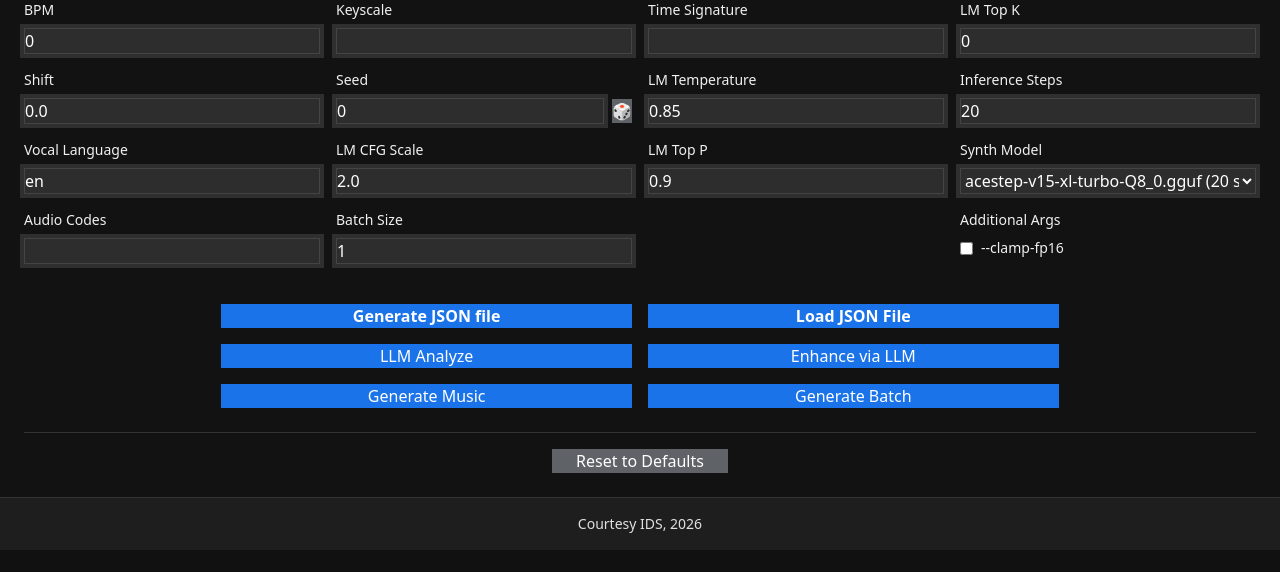
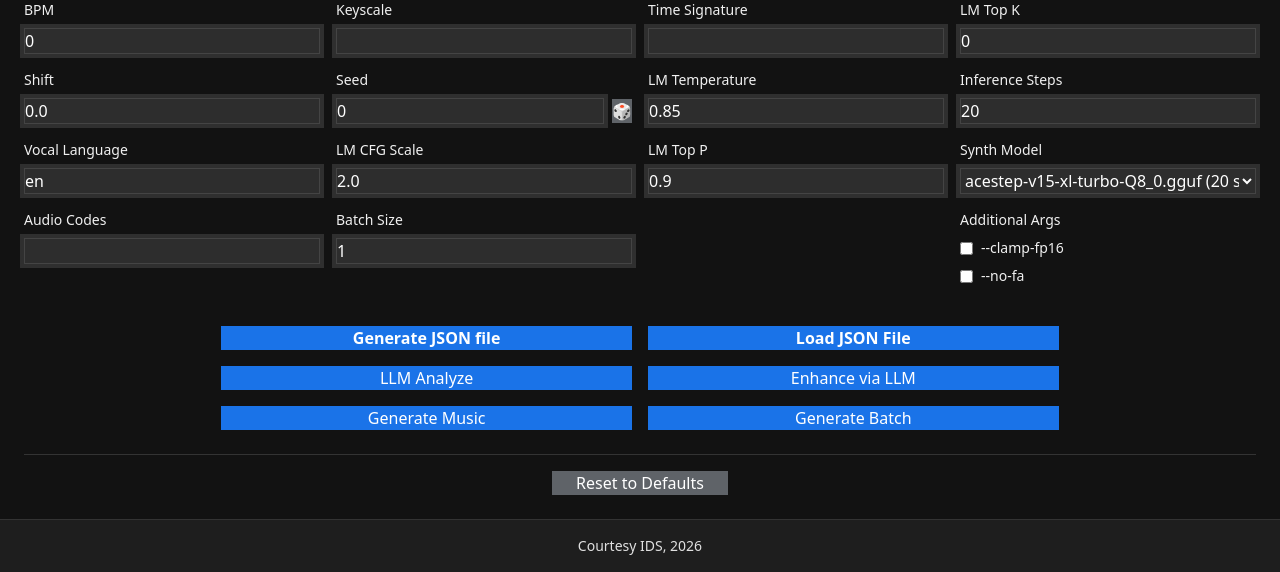
Before and after one commit to Nurb4000/acestep.cpp-simple-GUI, a Flask app: page / in a window 1280 px wide. Shown: the part 1071-1643 px from the top of the page. Before the commit the page ends 1621 px from the top, so only its background shows below. Run offline with Flask 3, Linux system fonts and the light colour scheme; some libraries are stand-ins or nearby versions.

Commit message:
Add no-fa checkbox to index.html

```diff
--- a/templates/index.html
+++ b/templates/index.html
@@ -339,6 +339,10 @@ max-width: 160px; /* Keep compact */
 <div class="flex items-center mt-2">
 <input type="checkbox" id="clamp_fp16" name="clamp_fp16" class="rounded text-[#1a73e8] mr-2">
 <span class="text-sm text-[#f0f0f0]">--clamp-fp16</span>
+</div>
+<div class="flex items-center mt-1">
+<input type="checkbox" id="no_fa" name="no_fa" class="rounded text-[#1a73e8] mr-2">
+<span class="text-sm text-[#f0f0f0]">--no-fa</span>
 </div>
 </div>
 </div>
```
